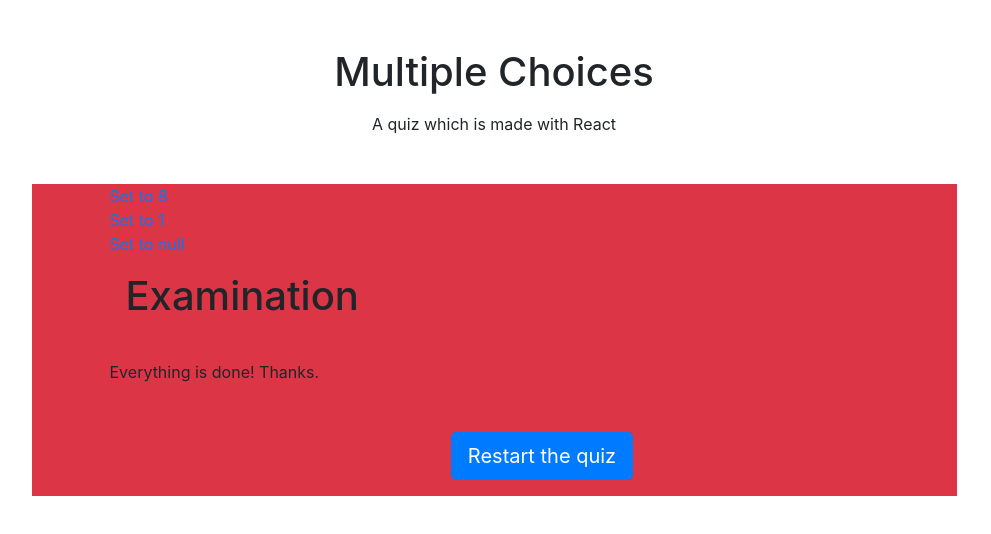
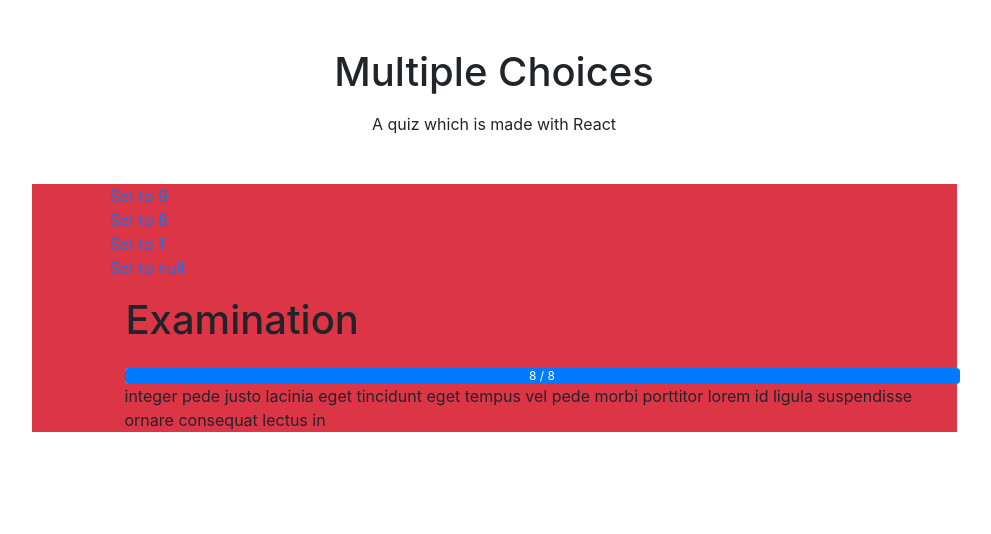
Before and after one commit to amed/multiple-choices, a React (Create React App) app: page / in a window 1280 px wide. Both pictures are taken after a click on the link "Set to 8". Shown: the top 534 px of the page, without its empty margins (146-1137 px from the left). Built offline with nearby package versions, Linux system fonts and the light colour scheme.

Commit message:
Adding progressbar

```diff
--- a/src/components/Examination.js
+++ b/src/components/Examination.js
@@ -19,7 +19,7 @@ class Examination extends Component {
   }
   questionFilter (questionIndex) {
     return this.props.questions.filter( (question) => {
-       return question.id == questionIndex
+       return question.id === questionIndex
     })[0]
   }
 
@@ -28,19 +28,25 @@ class Examination extends Component {
   }
 
   render() {
-    console.log( typeof this.props.questions)
     const {currentQuestionIndex} = this.state
     return (
       <div className="Examination container m-5">
+        <a href='#' onClick = {() => {this.setState({currentQuestionIndex: 9})}}>Set to 9</a> <br/>
         <a href='#' onClick = {() => {this.setState({currentQuestionIndex: 8})}}>Set to 8</a> <br/>
         <a href='#' onClick = {() => {this.setState({currentQuestionIndex: 1})}}>Set to 1</a> <br/>
         <a href='#' onClick = {() => {this.setState({currentQuestionIndex: null})}}>Set to null</a>
         <h1 className="p-3">Examination</h1>
         {( currentQuestionIndex === null )
           ? ( <Start onClick={() => this.startQuiz()} /> )
-          : (currentQuestionIndex !== this.totalQuestionsCount())
-            ? ( <Question
-              question={this.questionFilter(currentQuestionIndex)} /> )
+          : (currentQuestionIndex <= this.totalQuestionsCount())
+            ? ( <div className='container'>
+                <Progess
+                  current={currentQuestionIndex}
+                  total={this.totalQuestionsCount()} />
+                  <Question
+                    question = { this.questionFilter(currentQuestionIndex) }
+                    onClick = { () => {this.handleAnswerSelect} } />
+            </div>)
             : ( <End onClick={() => this.restartQuiz()} /> )}
 
 
@@ -59,6 +65,23 @@ const Start = ({onClick}) => {
           START
         </a>
       </p>
+    </div>
+  )
+}
+
+const Progess = ({current, total}) => {
+  const style = () => {
+    return ( {width: `${currentProgressPrecentage()}%`} )
+  }
+  const currentProgressPrecentage = () => {
+    return ( (current * 100 ) / total )
+  }
+  return (
+    <div className="progress">
+      <div
+        className="progress-bar" role="progressbar" style={style()} aria-valuenow="25" aria-valuemin="0" aria-valuemax="100">
+        { current } / {   total }
+      </div>
     </div>
   )
 }
```
